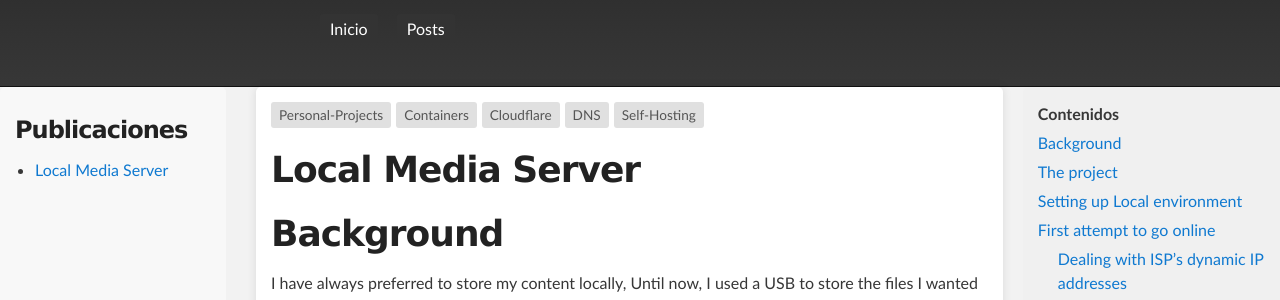
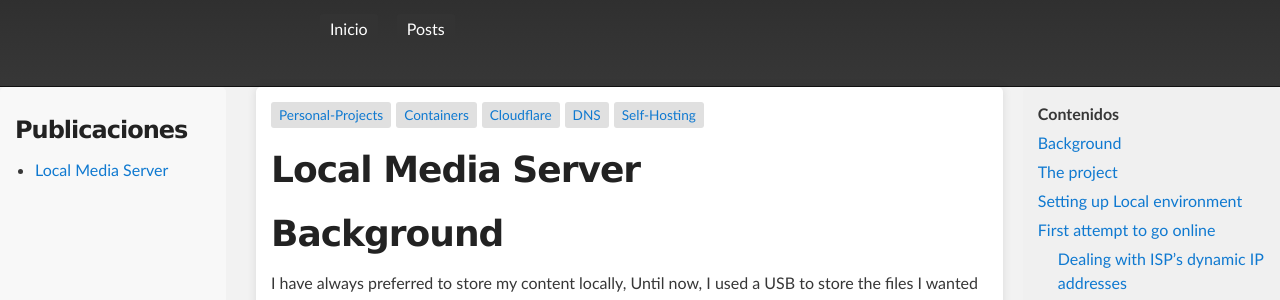
Before and after one commit to juniornff/juniornff.github.io, a Jekyll site: the page built from _posts/2025-02-18-local-media-server.md, in a window 1280 px wide. Shown: the part 167-467 px from the top of the page. Built offline with Jekyll 4.4.1, drawn with Linux system fonts in a browser that asks for light colours.

Commit message:
Add link to category on individual posts

```diff
--- a/_layouts/post.html
+++ b/_layouts/post.html
@@ -46,7 +46,7 @@
             <article class="post-content">
               <div class="post-categories">
                 {% for category in page.categories %}
-                  <span class="category-tag">{{ category }}</span>
+                  <span class="category-tag"><a href="/posts#{{ category }}">{{ category }}</a></span>
                 {% endfor %}
               </div>
 
```
